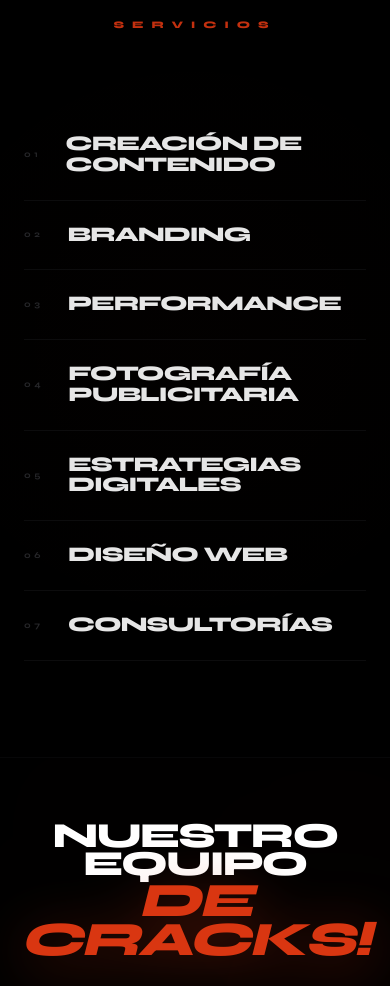
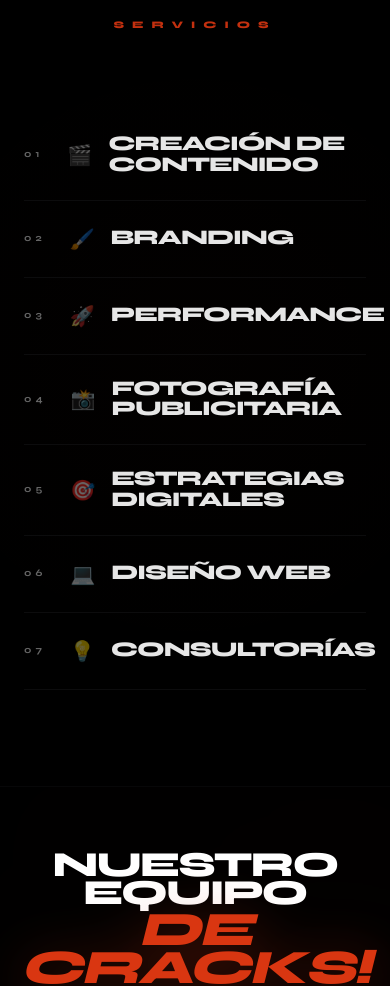
Before and after one commit to abelminaya0-lang/Dactilar-Agencia-de-Publicidad, a React (Vite) app: page / in a window 390 px wide. Shown: the part 9800-10786 px from the top of the page. Built offline with nearby package versions, Linux system fonts and the light colour scheme.

Commit message:
feat(ServicesTextSection): Add icons and improve styling
Adds relevant emojis to each service item and enhances the visual presentation for better engagement and clarity. This includes subtle hover effects on numbering and title changes.

```diff
--- a/components/ServicesTextSection.tsx
+++ b/components/ServicesTextSection.tsx
@@ -1,13 +1,13 @@
 import React, { useState } from 'react';
 
 const services = [
-  { id: "01", title: "Creación de contenido" },
-  { id: "02", title: "Branding" },
-  { id: "03", title: "Performance" },
-  { id: "04", title: "Fotografía publicitaria" },
-  { id: "05", title: "Estrategias digitales" },
-  { id: "06", title: "Diseño Web" },
-  { id: "07", title: "Consultorías" }
+  { id: "01", title: "Creación de contenido", icon: "🎬" },
+  { id: "02", title: "Branding", icon: "🖌️" },
+  { id: "03", title: "Performance", icon: "🚀" },
+  { id: "04", title: "Fotografía publicitaria", icon: "📸" },
+  { id: "05", title: "Estrategias digitales", icon: "🎯" },
+  { id: "06", title: "Diseño Web", icon: "💻" },
+  { id: "07", title: "Consultorías", icon: "💡" }
 ];
 
 const ServicesTextSection: React.FC = () => {
@@ -40,21 +40,28 @@ const ServicesTextSection: React.FC = () => {
               <div className="flex items-center justify-between py-6 md:py-12 transition-all duration-500">
 
                 <div className="flex items-center gap-6 md:gap-16">
-                  {/* Numeración Minimalista */}
-                  <span className={`font-heading font-bold text-[9px] md:text-xs tracking-[0.4em] transition-colors duration-500 ${
-                    hoveredIndex === index ? 'text-brand-red' : 'text-zinc-800'
+                  {/* Numeración en Blanco para Visibilidad */}
+                  <span className={`font-heading font-bold text-[10px] md:text-sm tracking-[0.4em] transition-all duration-500 ${
+                    hoveredIndex === index ? 'text-brand-red scale-110' : 'text-white/40'
                   }`}>
                     {service.id}
                   </span>
 
-                  {/* Título con efecto Outline a Sólido */}
-                  <h3 className={`text-[1.3rem] md:text-[4rem] font-heading font-black uppercase tracking-tighter leading-none transition-all duration-700 ${
-                    hoveredIndex === index
-                      ? 'text-brand-red translate-x-4 md:translate-x-8'
-                      : 'text-white/90 md:text-transparent md:[-webkit-text-stroke:1px_rgba(255,255,255,0.15)]'
+                  {/* Título con Icono y efecto Outline a Sólido */}
+                  <div className={`flex items-center gap-4 md:gap-8 transition-all duration-700 ${
+                    hoveredIndex === index ? 'translate-x-4 md:translate-x-8' : ''
                   }`}>
-                    {service.title}
-                  </h3>
+                    <span className={`text-xl md:text-4xl transition-transform duration-500 ${hoveredIndex === index ? 'scale-125 rotate-12' : 'scale-100 opacity-40'}`}>
+                      {service.icon}
+                    </span>
+                    <h3 className={`text-[1.3rem] md:text-[4rem] font-heading font-black uppercase tracking-tighter leading-none transition-all duration-700 ${
+                      hoveredIndex === index
+                        ? 'text-brand-red'
+                        : 'text-white/90 md:text-transparent md:[-webkit-text-stroke:1px_rgba(255,255,255,0.15)]'
+                    }`}>
+                      {service.title}
+                    </h3>
+                  </div>
                 </div>
 
                 {/* Icono de flecha minimalista */}
```
